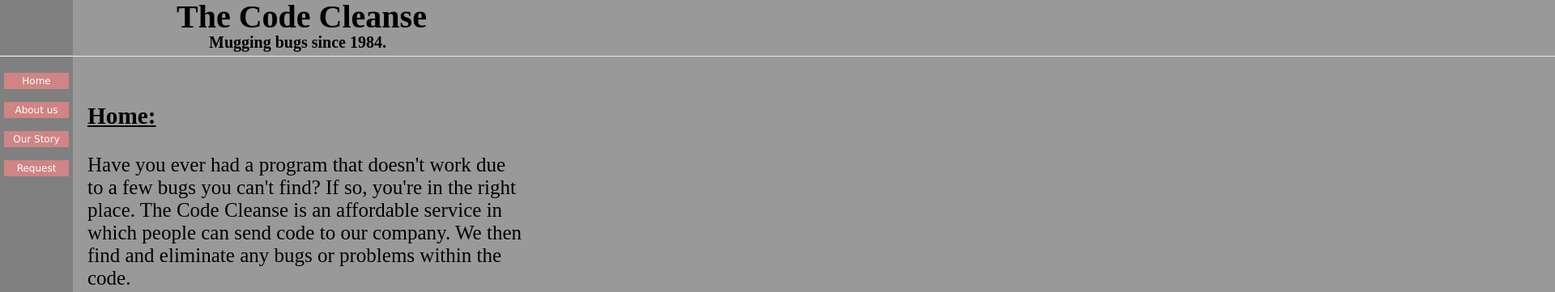
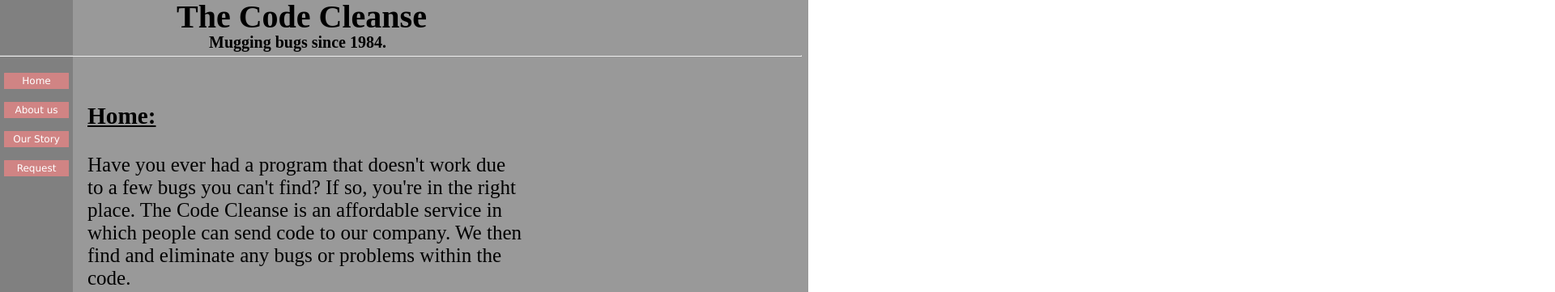
Before and after one commit to Crazykrai/parsing-error.github.io, a plain HTML site: page index.html in a window 1280 px wide. Shown: the top 361 px of the page at 81% size, 1920 px wide, since content can reach past the window. Drawn offline with nearby package versions, Linux system fonts and the light colour scheme.

Commit message:
Shark Tank 2

```diff
--- a/styles.css
+++ b/styles.css
@@ -1,10 +1,10 @@
 #everything {
     margin-top:-10px;
     margin-left:-10px;
-    height:10000000px;
+    height:1000px;
     position:relative;
     top:-348px;
-    width:100000px;
+    width:1000px;
     background-color:#999999;
 }
 #sidebar {
@@ -49,7 +49,7 @@ body {
     color:gray;
     top:-732px;
     right: 10px;
-    width: 100000000000px;
+    width: 1000px;
 }
 #motto {
     font-size: 20px;
```
Also changed, not shown: index.html (+0 -2 lines).
